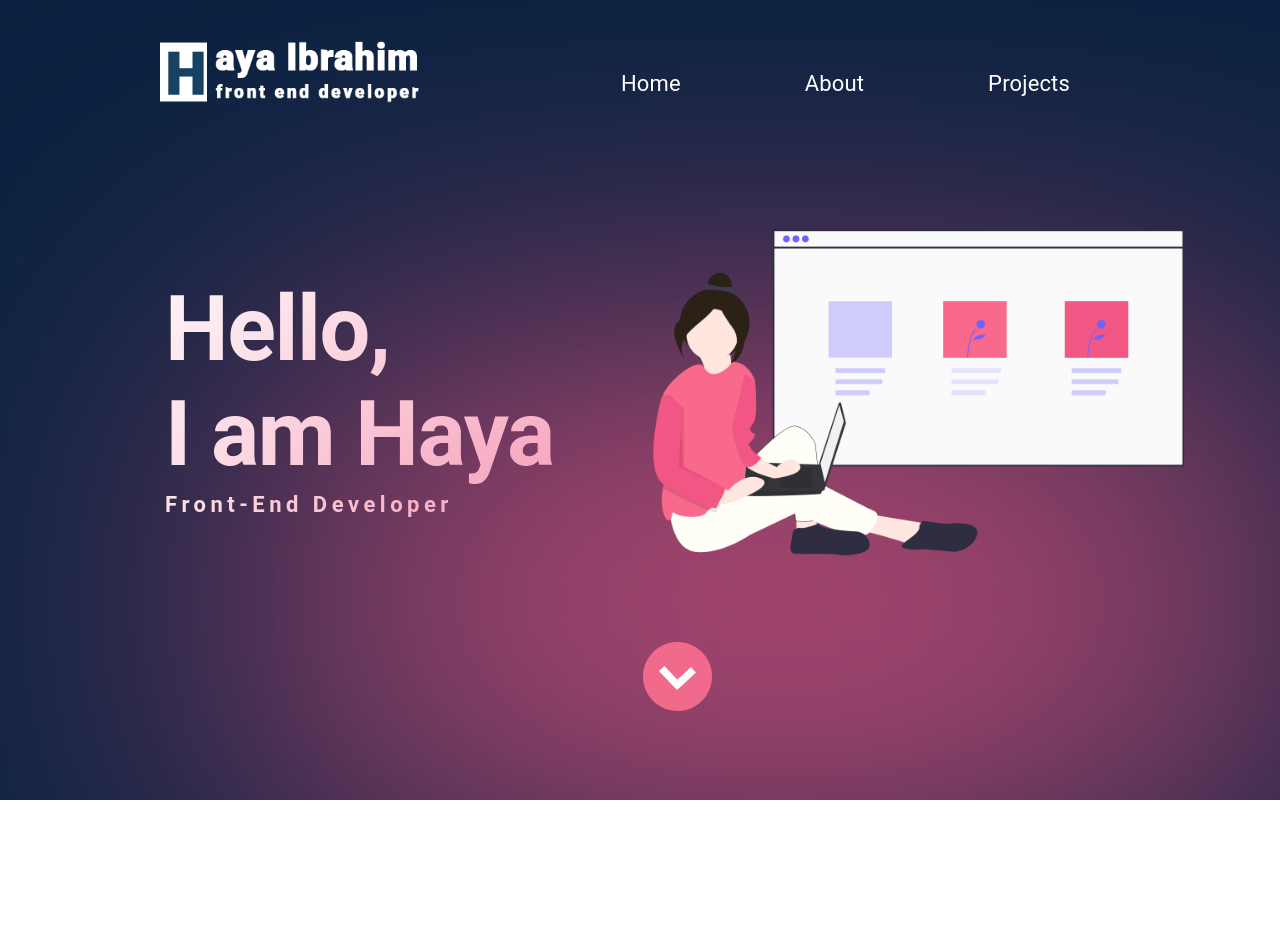
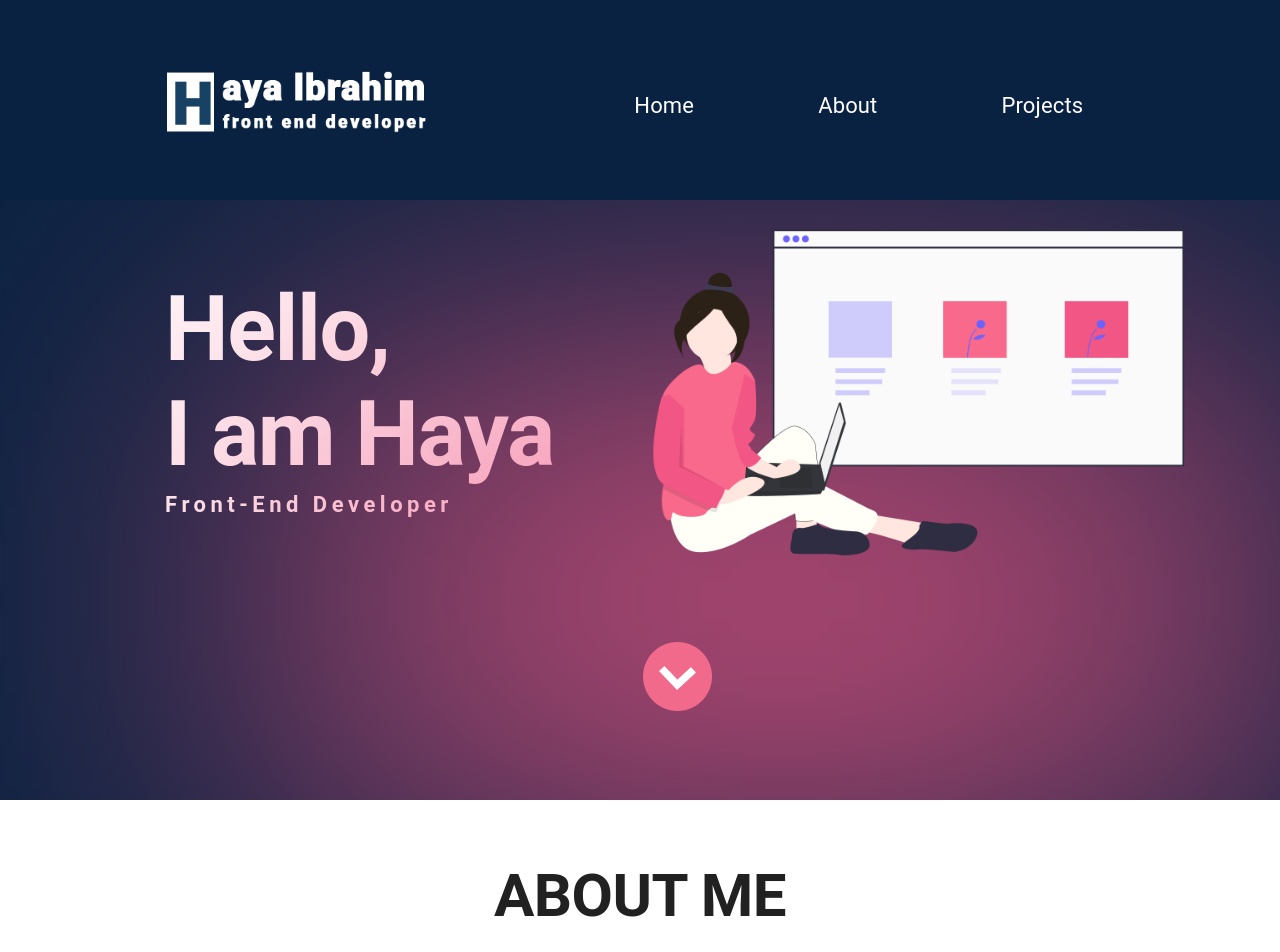
Before and after one commit to hayaibra/portfolio, a Next.js app: page / in a window 1280 px wide. Shown: the top 952 px of the page. Before the commit the page ends 800 px from the top, so only its background shows below. Built offline with nearby package versions, Linux system fonts and the light colour scheme.

Commit message:
create about section

```diff
--- a/components/HerSection/HeroSection.js
+++ b/components/HerSection/HeroSection.js
@@ -8,9 +8,10 @@ import {
   TitleInfoBox,
   CareerInfo,
   ImageBox,
-  ArrowBox
+  ArrowBox,
 } from "./Style";
 import Image from "next/image";
+import Link from "next/link";
 
 function HeroSection() {
   return (
@@ -26,7 +27,9 @@ function HeroSection() {
         </ImageBox>
       </HeroContent>
       <ArrowBox>
-        <Image src={require("../../public/img/arrow.png")} />
+        <a href="#about">
+          <Image src={require("../../public/img/arrow.png")} />
+        </a>
       </ArrowBox>
       <EllipseBox />
     </HeroBox>
--- a/components/HerSection/Style.js
+++ b/components/HerSection/Style.js
@@ -2,12 +2,13 @@ import { Box, styled, Stack, Typography, keyframes } from "@mui/material";
 
 export const HeroBox = styled(Box)(({ theme }) => ({
   background: theme.palette.othercolor.main,
-  position: "absolute",
+  position: "relative",
   width: "100%",
   height: "100vh",
   top: 0,
   left: 0,
   right: 0,
+  overflow:"hidden"
 }));
 
 export const EllipseBox = styled(Box)(({ theme }) => ({
--- a/components/Navbar/Navbar.js
+++ b/components/Navbar/Navbar.js
@@ -6,10 +6,10 @@ import { ToolbarBox } from "./Style";
 
 function Navbar() {
   return (
-    <AppBar position="sticky" color="transparent" elevation={0}>
+    <AppBar color="othercolor" elevation={0}>
       <ToolbarBox>
         <Box
-          sx={{ display: "flex", alignItems: "flex-end", paddingTop: "40px" }}
+          sx={{ display: "flex", alignItems: "flex-end", padding: "20px" }}
         >
           <Image
             src={require("../../public/img/logo.png")}
@@ -25,7 +25,7 @@ function Navbar() {
                 textDecoration: "none",
                 display: "flex",
                 fontSize: "22px",
-                padding: "28px 50px 0",
+                padding: "28px 50px ",
                 height: "100px",
                 alignItems: "flex-end",
               }}
@@ -39,7 +39,7 @@ function Navbar() {
               textDecoration: "none",
               display: "flex",
               fontSize: "22px",
-              padding: "28px 50px 0",
+              padding: "28px 50px ",
               height: "100px",
               alignItems: "flex-end",
             }}
@@ -53,7 +53,7 @@ function Navbar() {
                 textDecoration: "none",
                 display: "flex",
                 fontSize: "22px",
-                padding: "28px 50px 0",
+                padding: "28px 50px ",
                 height: "100px",
                 alignItems: "flex-end",
               }}
--- a/components/Navbar/Style.js
+++ b/components/Navbar/Style.js
@@ -4,5 +4,5 @@ export const ToolbarBox = styled(Toolbar)({
   display: "flex",
   alignItems: "center",
   justifyContent: "space-evenly",
-  height: "100px",
+  height: "200px",
 });
--- /dev/null
+++ b/components/about/About.js
@@ -0,0 +1,25 @@
+import { Box, Typography } from "@mui/material";
+import React from "react";
+import {AboutBox} from "./Style";
+
+function About() {
+  return (
+    <AboutBox>
+      <Box
+        sx={{
+          textAlign: "center",
+          width: "fit-content",
+          position: "relative",
+          left: "50%",
+          transform: "translateX(-50%)",
+        }}
+      >
+        <Typography variant="h2" fontWeight="bold">
+          ABOUT ME
+        </Typography>
+      </Box>
+    </AboutBox>
+  );
+}
+
+export default About;
--- /dev/null
+++ b/components/about/Style.js
@@ -0,0 +1,5 @@
+import { Box, styled } from "@mui/material";
+
+export const AboutBox = styled(Box)({
+  padding: "60px 0",
+});
--- a/pages/index.js
+++ b/pages/index.js
@@ -1,4 +1,5 @@
 import Head from "next/head";
+import About from "../components/about/About";
 import HeroSection from "../components/HerSection/HeroSection";
 
 export default function Home() {
@@ -9,6 +10,7 @@ export default function Home() {
         <meta name="description" content="Generated by create next app" />
       </Head>
       <HeroSection />
+      <About/>
     </div>
   );
 }
```
